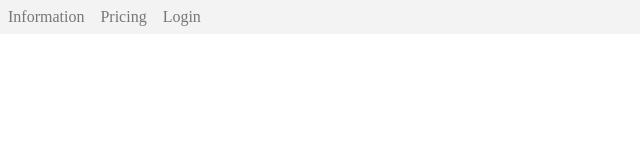
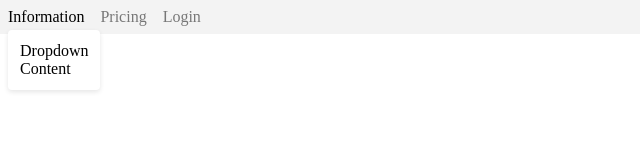
Before and after one commit to MuhammadHafijur/advanced-dropdown-menus, a plain HTML site: page index.html in a window 1280 px wide. Both pictures are taken after a click on the button "Information". Shown: the whole page, without its empty margins (0-640 px from the left). Drawn offline with Linux system fonts and the light colour scheme.

Commit message:
added dropdown styles

```diff
--- a/index.html
+++ b/index.html
@@ -1,15 +1,20 @@
 <!DOCTYPE html>
 <html lang="en">
   <head>
-    <meta charset="UTF-8">
-    <meta http-equiv="X-UA-Compatible" content="IE=edge">
-    <meta name="viewport" content="width=device-width, initial-scale=1.0">
+    <meta charset="UTF-8" />
+    <meta http-equiv="X-UA-Compatible" content="IE=edge" />
+    <meta name="viewport" content="width=device-width, initial-scale=1.0" />
     <title>Advanced Dropdown Menus</title>
-    <link rel="stylesheet" href="styles.css">
+    <link rel="stylesheet" href="styles.css" />
   </head>
   <body>
     <div class="header">
+      <div class="dropdown">
         <button class="link">Information</button>
+        <div class="dropdown-menu">
+            Dropdown Content
+        </div>
+      </div>
       <a href="#" class="link">Pricing</a>
       <button class="link">Login</button>
     </div>
--- a/styles.css
+++ b/styles.css
@@ -21,6 +21,31 @@ body {
     padding: 0;
 }
 
+.dropdown > .link:focus,
 .link:hover {
     color: black;
 }
+
+.dropdown {
+    position: relative;
+}
+
+.dropdown-menu {
+    position: absolute;
+    left: 0;
+    top: calc(100% + .25rem);
+    background-color: white;
+    padding: .75rem;
+    border-radius: .25rem;
+    box-shadow: 0 2px 5px 0 rgba(0, 0, 0, .1);
+    opacity: 0;
+    pointer-events: none;
+    transform: translateY(-10px);
+    transition: opacity 150ms ease-in-out, transform 150ms ease-in-out;
+}
+
+.dropdown > .link:focus + .dropdown-menu{
+    opacity: 1;
+    transform: translateY(0);
+    pointer-events: auto;
+}
```
Lines whose indentation alone changed are shown as unchanged.
